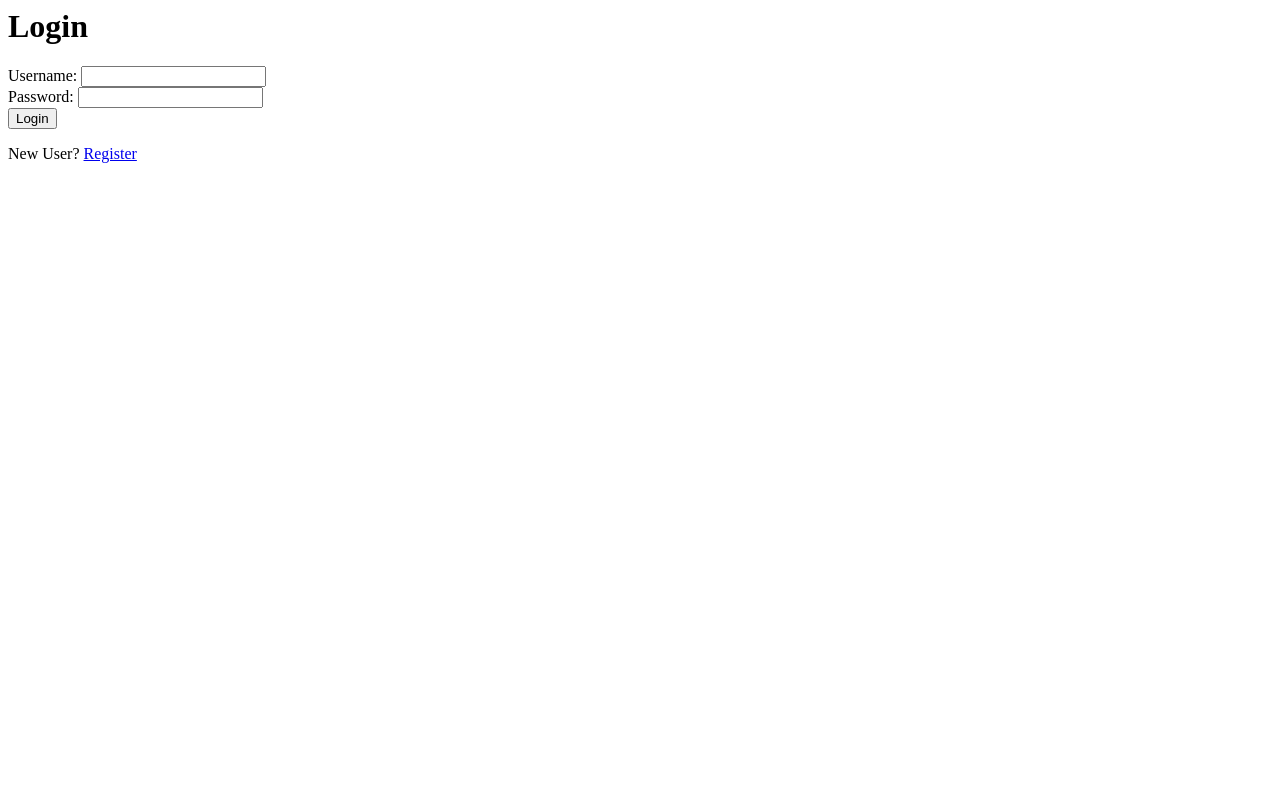
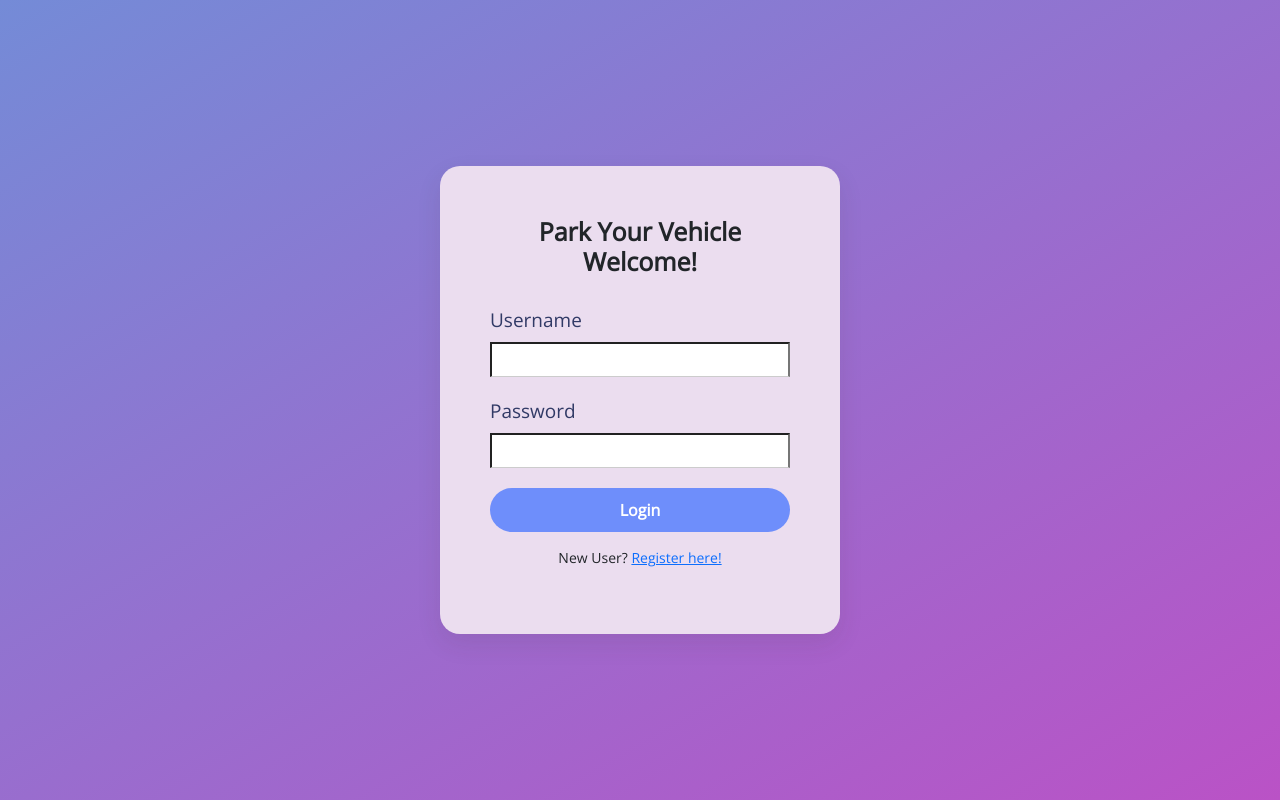
Before and after one commit to 23f3004455/vehicle_parking_app_23f3004455, a Flask app: page /login in a window 1280 px wide. Run offline with Flask 3, Linux system fonts and the light colour scheme.

Commit message:
Styling--Login

```diff
--- /dev/null
+++ b/static/css/login.css
@@ -0,0 +1,79 @@
+body{
+    margin: 0;
+    padding: 0;
+    font-family: Arial, sans-serif;
+    background: linear-gradient(150deg, #748bd7, #ba52c6);
+    height: 100vh;
+    display: flex;
+    justify-content: center;
+    align-items: center;
+}
+
+.login-wrapper{
+    width: 100%;
+    max-width: 400px;
+    padding: 50px;
+    background-color: rgb(235, 221, 239);
+    border-radius: 20px;
+    box-shadow: 0 10px 25px rgba(55, 49, 49, 0.1);
+}
+
+.login-box h2{
+    margin-bottom: 30px;
+    font-weight: bold;
+    text-align: center;
+    font-family: 'Open Sans', sans-serif;
+    font-size: 25px;
+}
+
+.form-group{
+    margin-bottom: 20px;
+    font-family: 'Open Sans', sans-serif;
+    font-size: 15px;
+}
+
+.form-group label{
+    display: block;
+    font-size: 19px;
+    color: #313a66;
+    margin-bottom: 7px;
+}
+
+input[type="text"],
+input[type="password"]{
+    width: 100%;
+    padding: 5px;
+    border: non;
+    border-bottom: 1.5px solid #ccc;
+    outline: none;
+    transition: border-color 0.3s;
+}
+
+input[type="text"]:focus,
+input[type="password"]:focus{
+    border-color: #3d4357
+}
+
+button, input[type="submit"]{
+    width: 100%;
+    padding: 10px;
+    background-color: #6e8efb;
+    border: none;
+    border-radius: 25px;
+    color: white;
+    font-weight: bold;
+    font-family: 'Open Sans', sans-serif;
+    cursor: pointer;
+    transition: background-color 0.3s;
+}
+
+button:hover, input[type="submit"]:hover{
+    background-color: #4e6efb;
+}
+
+.signup-link{
+    text-align: center;
+    margin-top: 15px;
+    font-size: 14px;
+    font-family: 'Open Sans', sans-serif;
+}
--- /dev/null
+++ b/templates/layout.html
@@ -0,0 +1,15 @@
+<!DOCTYPE html>
+<html lang="en">
+<head>
+    <meta charset="UTF-8">
+    <title>{{ title or "Login" }}</title>
+    <link href="https://cdn.jsdelivr.net/npm/bootstrap@5.3.0/dist/css/bootstrap.min.css" rel="stylesheet">
+    <link href="https://fonts.googleapis.com/css2?family=Poppins&family=Open+Sans&family=Montserrat&display=swap" rel="stylesheet">
+    <link rel="stylesheet" href="{{ url_for('static', filename='css/login.css') }}">
+</head>
+<body>
+
+    {% block content %}{% endblock %}
+
+</body>
+</html>
--- a/templates/login.html
+++ b/templates/login.html
@@ -1,19 +1,21 @@
-<html>
-    <head>
-        <title>
-            Login
-        </title>
-    </head>
+{% extends 'layout.html' %}
 
-    <body>
-        <h1> Login </h1>
-        <form method = 'POST'>
-            Username: <input type = "text" name = "username" required> <br>
-            Password: <input type = "password" name = "password" required> <br>
-            <input type = "submit" value = "Login">
-        </form>
-        <p>
-            New User? <a href="/register">Register</a>
-        </p>
-    </body>
-</html>
+{% block content %}
+    <div class="login-wrapper">
+        <div class="login-box">
+            <h2 class="text-center">Park Your Vehicle<br>Welcome!</h2>
+            <form method="POST">
+                <div class="form-group">
+                    <label>Username</label>
+                    <input type="text" name="username" required>
+                </div>
+                <div class="form-group">
+                    <label>Password</label>
+                    <input type="password" name="password" required>
+                </div>
+                <input type="submit" value="Login">
+                <p class="signup-link">New User? <a href="/register">Register here!</a></a></p>
+            </form>
+        </div>
+    </div>
+{% endblock %}
--- a/templates/register.html
+++ b/templates/register.html
@@ -17,8 +17,7 @@
             <input type = "submit" value = "Register">
         </form>
         <p>
-            Already registered? <a href="/login">Login</a> <br>
-            <a href="/login">Back</a>
+            Already registered? <a href="/login">Login</a>
         </p>
     </body>
 </html>
```
